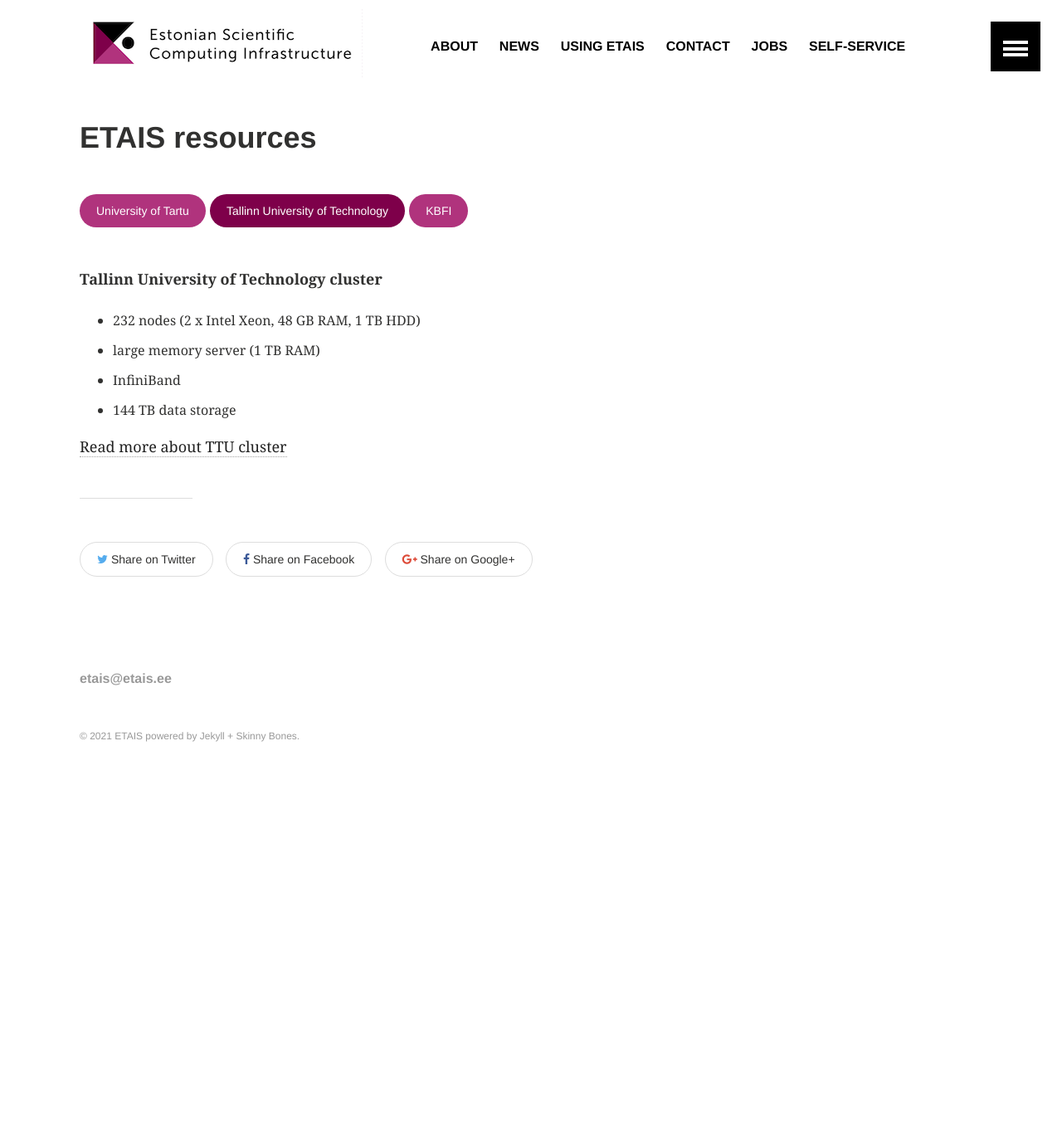
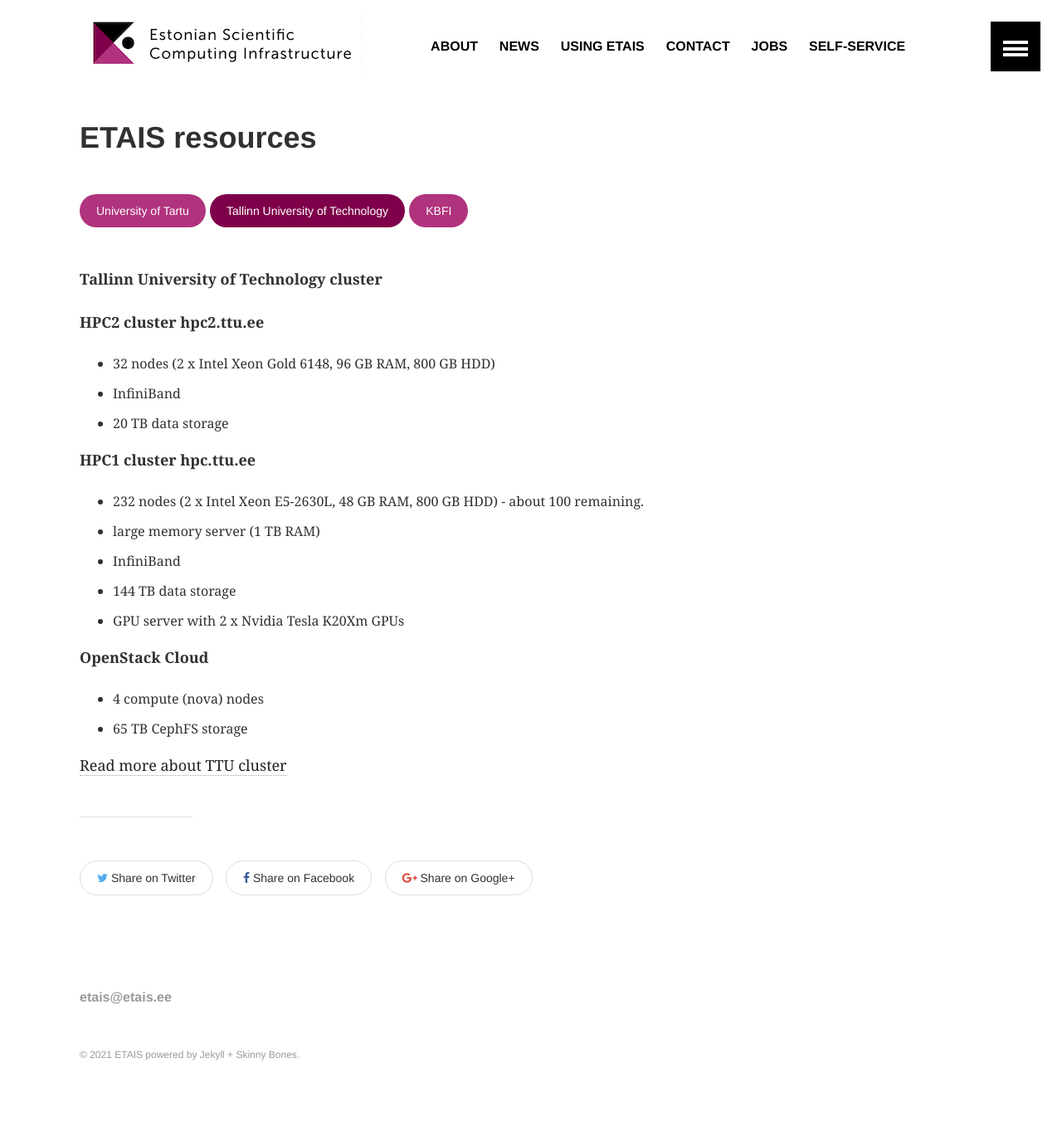
Before and after one commit to etais-ee/etais-web, a Jekyll site: the page built from resources/resources_ttu.md, in a window 1280 px wide. Shown: the whole page at 83% size. Built offline with Jekyll 4.4.1, drawn with Linux system fonts in a browser that asks for light colours; before the commit the page ends 973 px from its top, so only the background shows below that.

Commit message:
Updated ttu resources page

```diff
--- a/resources/resources_ttu.md
+++ b/resources/resources_ttu.md
@@ -10,9 +10,20 @@ title: "ETAIS resources"
 
 **Tallinn University of Technology cluster**
 
-- 232 nodes (2 x Intel Xeon, 48 GB RAM, 1 TB HDD)
+**HPC2 cluster hpc2.ttu.ee**
+- 32 nodes (2 x Intel Xeon Gold 6148, 96 GB RAM, 800 GB HDD)
+- InfiniBand
+- 20 TB data storage
+
+**HPC1 cluster hpc.ttu.ee**
+- 232 nodes (2 x Intel Xeon E5-2630L, 48 GB RAM, 800 GB HDD) - about 100 remaining.
 - large memory server (1 TB RAM)
 - InfiniBand
 - 144 TB data storage
+- GPU server with 2 x Nvidia Tesla K20Xm GPUs
+
+**OpenStack Cloud**
+- 4 compute (nova) nodes
+- 65 TB CephFS storage
 
 [Read more about TTU cluster](https://wiki.ttu.ee/it/en/hpc "TTU HPC info")
```
